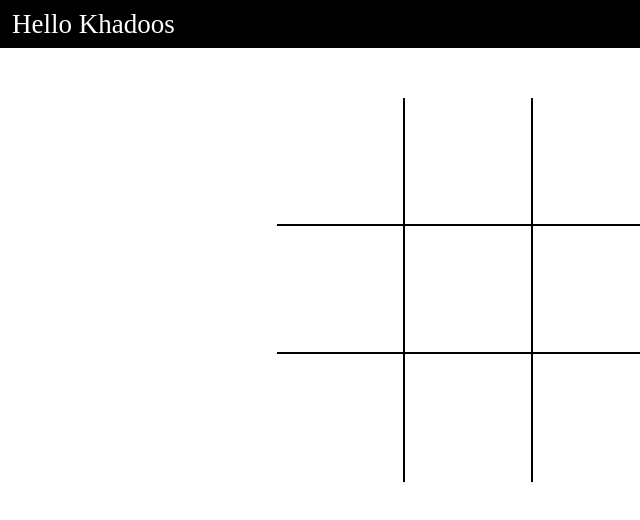
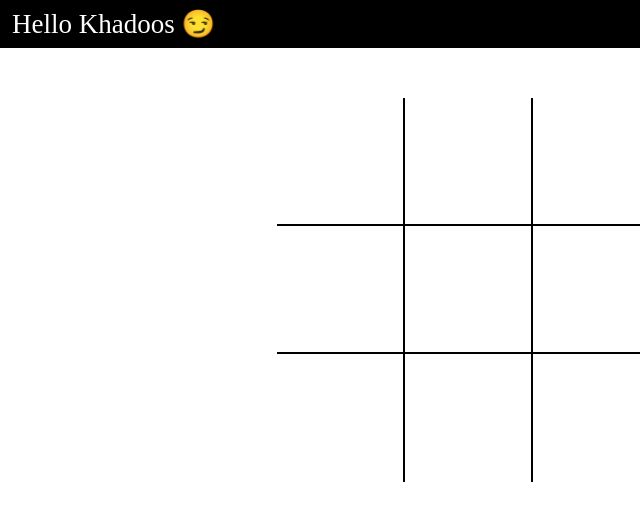
Before and after one commit to stark-code-css/mytictac, a plain HTML site: page index.html in a window 1280 px wide. Shown: the full height of the page, 0-640 px from the left. Drawn offline with Linux system fonts and the light colour scheme.

Commit message:
Update index.html

```diff
--- a/index.html
+++ b/index.html
@@ -3,13 +3,13 @@
 <head>
     <meta charset="UTF-8">
     <meta name="viewport" content="width=device-width, initial-scale=1.0">
-    <title>Tic Tac Toe 😏</title>
+    <title>Tic Tac Toe</title>
     <link rel="stylesheet" href="style.css">
 </head>
 <body>
     <nav>
         <ul>
-            <li>Hello Khadoos</li>
+            <li>Hello Khadoos 😏</li>
         </ul>
     </nav>
 
```
